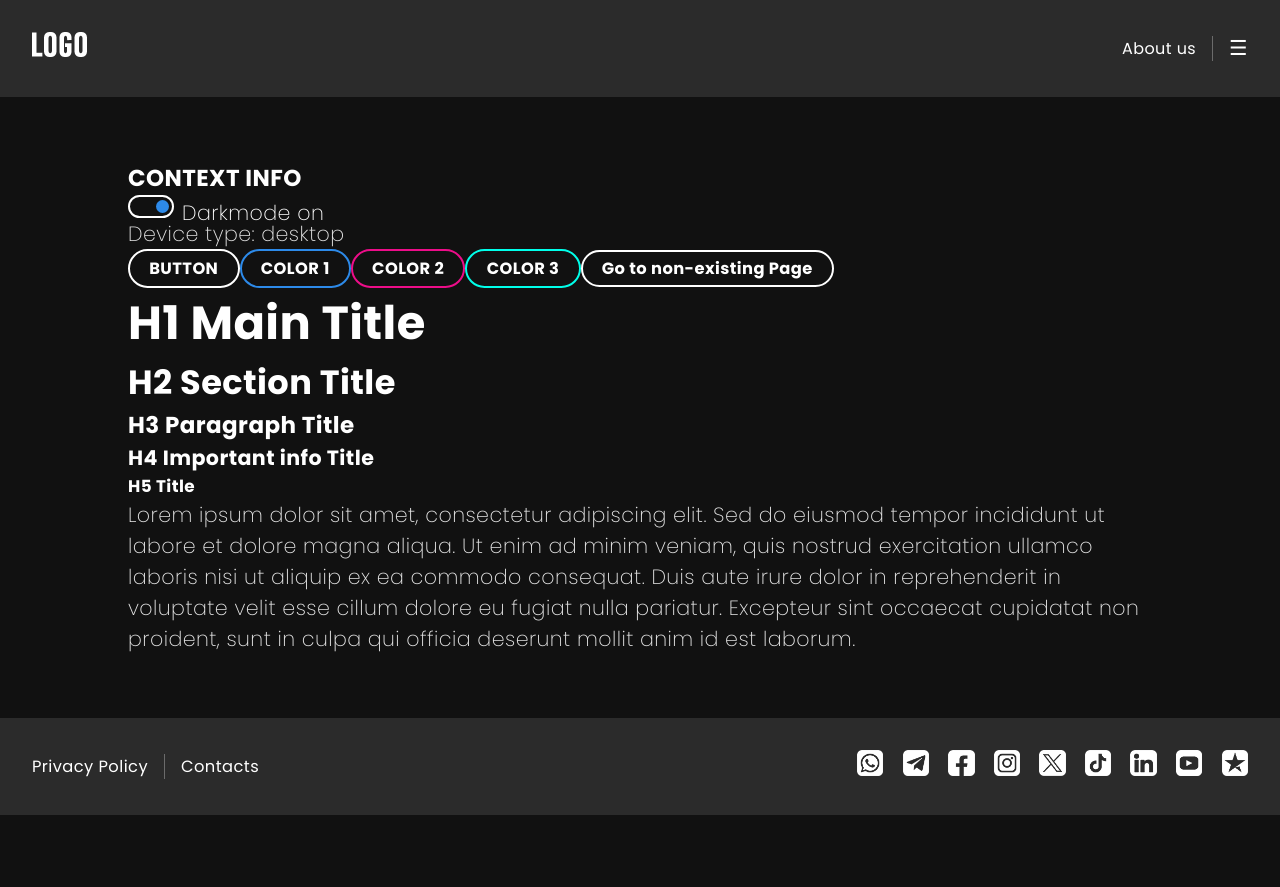
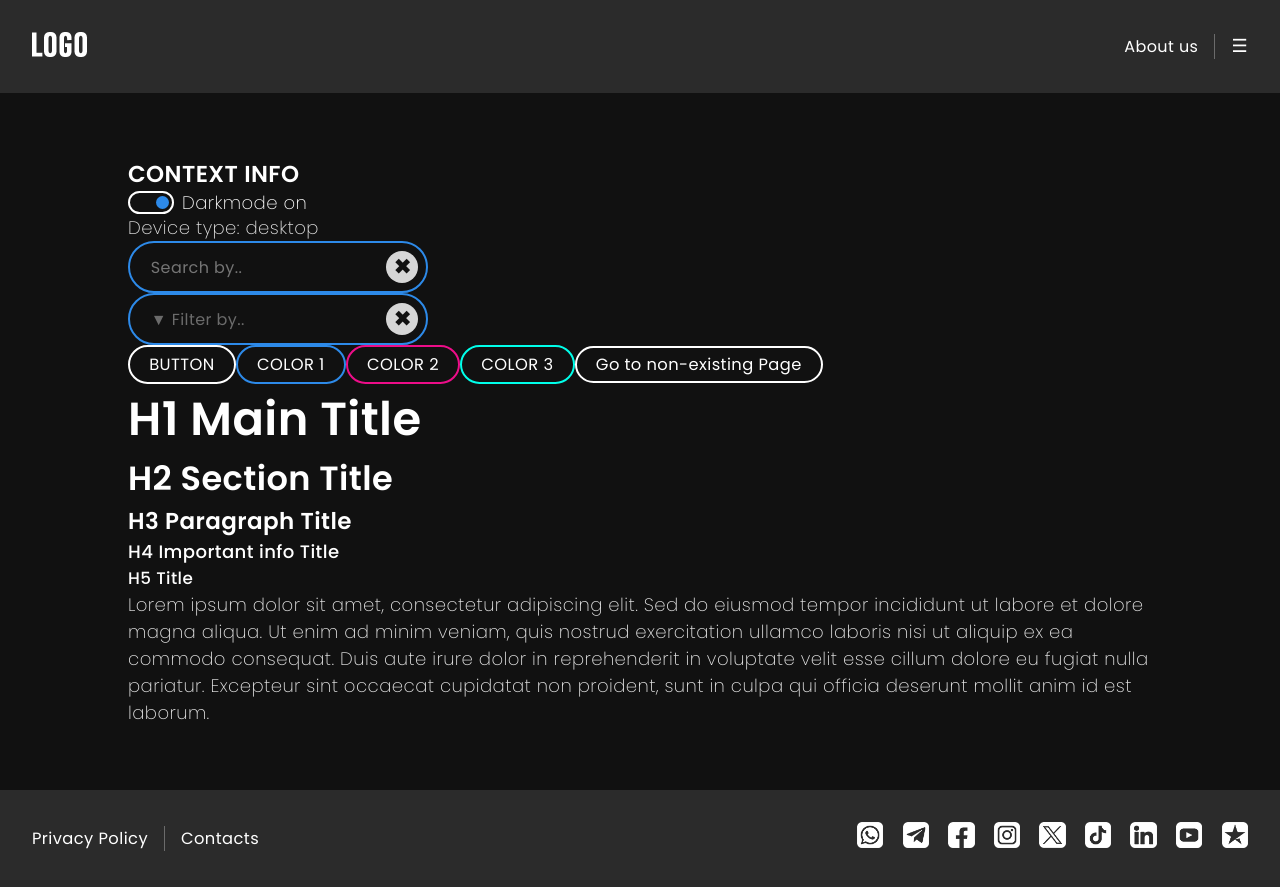
Before and after one commit to CamilloRosanio/next_react, a Next.js app: page / in a window 1280 px wide. Before the commit the page ends 815 px from the top, so only its background shows below. Built offline with nearby package versions, Linux system fonts and the light colour scheme.

Commit message:
SEARCHBAR + SELECT

```diff
--- a/assets/utilityFunctions.js
+++ b/assets/utilityFunctions.js
@@ -1,7 +1,28 @@
+/*******************************************************************
+# GENERAL
+*******************************************************************/
+
 // SCROLL TO TOP
 function toTop() {
     window.scrollTo({ top: 0, behavior: 'smooth' });
 }
+
+// DEBOUNCE
+function debounce(callback, delay) {
+    let timer;
+    return (value) => {
+        clearTimeout(timer);
+        timer = setTimeout(() => {
+            callback(value);
+        }, delay)
+    }
+}
+
+
+
+/*******************************************************************
+# CONTACT FORM
+*******************************************************************/
 
 // GET EMAIL
 function getEmail(emailData, emailEnc) {
@@ -21,14 +42,14 @@ function getPhone(phoneData, phoneEnc) {
     return phoneData.replaceAll(phoneEnc, '');
 }
 
-// VALIDATION ORARI PUBBLICO - ALL (testa se l'intero Object è vuoto)
+// VALIDATION - ORARI PUBBLICO - ALL (testa se l'intero Object è vuoto)
 function isValidDays(objOrari) {
     return Object.values(objOrari).every(array =>
         array.every(item => item.start === '' && item.end === '')
     );
 }
 
-// VALIDATION ORARI PUBBLICO - DAYS (testa se il singolo giorno presenta orari vuoti)
+// VALIDATION - ORARI PUBBLICO - DAYS (testa se il singolo giorno presenta orari vuoti)
 const isValidHours = (orariPubblico) => {
     return Object.entries(orariPubblico)
         .filter(([day, slots]) =>
@@ -42,7 +63,7 @@ const isValidHours = (orariPubblico) => {
         }, {});
 };
 
-// VALIDATION FASCE ORARIE
+// VALIDATION - FASCE ORARIE
 function allowedTime(allowedHours, gmtValue) {
 
     if (!allowedHours || Object.keys(allowedHours).length === 0) {
@@ -85,9 +106,14 @@ function allowedTime(allowedHours, gmtValue) {
 };
 
 
-// FUNCTIONS EXPORT
+
+/*******************************************************************
+# EXPORT
+*******************************************************************/
+
 export {
     toTop,
+    debounce,
     getEmail,
     getPhone,
     isValidHours,
--- a/components/CallUs.jsx
+++ b/components/CallUs.jsx
@@ -12,7 +12,7 @@ import { isValidHours, getPhone, allowedTime } from '../assets/utilityFunctions'
 
 
 // COMPONENTS
-import Button1 from '../layouts/Button1';
+import Button1 from '../layouts/Button';
 import ErrorMsg from '../layouts/ErrorMsg';
 
 
--- a/components/ContactForm.jsx
+++ b/components/ContactForm.jsx
@@ -13,7 +13,7 @@ import { toTop, getEmail } from '../assets/utilityFunctions';
 
 // COMPONENTS
 import Checkbox from '../layouts/Checkbox';
-import Button1 from '../layouts/Button1';
+import Button1 from '../layouts/Button';
 import ErrorMsg from '../layouts/ErrorMsg';
 
 
--- a/components/OpenMaps.jsx
+++ b/components/OpenMaps.jsx
@@ -17,7 +17,7 @@ const imgMapLight = '/map/mapLight.png';
 
 
 // COMPONENTS
-import Button1 from '../layouts/Button1';
+import Button1 from '../layouts/Button';
 
 
 // EXPORT
--- /dev/null
+++ b/layouts/RoundButton.jsx
@@ -0,0 +1,12 @@
+// COMPONENT EXPORT
+export default function RoundButton({ onClick, icon }) {
+    return <>
+
+        <p className="roundButton" onClick={onClick}>
+            <span className="checkMark">
+                <strong>{icon || '✚'}</strong>
+            </span>
+        </p>
+
+    </>
+}
--- /dev/null
+++ b/layouts/Searchbar.jsx
@@ -0,0 +1,52 @@
+// READY FOR CLIENT SIDE
+"use client";
+
+
+// UTILITY
+import { useEffect, useState, useCallback } from 'react';
+
+
+// ASSETS
+import { debounce } from '../assets/utilityFunctions';
+
+
+// COMPONENTS
+import RoundButton from './RoundButton';
+
+
+// EXPORT
+export default function Searchbar({ placeholder, onDebouncedChange, reset }) {
+
+    // USE-STATE
+    const [localValue, setLocalValue] = useState("");
+
+    // USE-CALLBACK
+    const debouncedChange = useCallback(
+        debounce((localValue) => {
+            onDebouncedChange(localValue);
+        }, 500),
+        [onDebouncedChange]
+    );
+
+    // USE-EFFECT
+    useEffect(() => {
+        debouncedChange(localValue);
+    }, [localValue, debouncedChange]);
+
+    return (
+        <div className="searchbar">
+            <input
+                type="text"
+                placeholder={placeholder}
+                className="searchbarInput"
+                value={localValue}
+                onChange={e => setLocalValue(e.target.value)}
+            />
+
+            {/* RESET BUTTON */}
+            <RoundButton
+                onClick={() => { reset(''); setLocalValue(''); }}
+            />
+        </div>
+    );
+}
--- /dev/null
+++ b/layouts/Select.jsx
@@ -0,0 +1,41 @@
+// COMPONENTS
+import RoundButton from "./RoundButton"
+
+
+// EXPORT
+export default function Select({ placeholder, options, value, setValue }) {
+
+    // NOTA: utilizzare solo come Select per filtri di ricerca e non come Field non controllato
+
+    return <>
+
+        <div className="selectContainer">
+
+            {/* OPTIONS */}
+            <select
+                onChange={e => setValue(e.target.value)}
+                value={value}
+                className={`select ${value ? 'on' : 'off'}`}
+            >
+                <option value=''>{placeholder || '▼ Filter by..'}</option>
+
+                {options ? options.map((option, index) => (
+                    <option
+                        key={index}
+                        value={option}
+                    >
+                        {option}
+                    </option>
+                ))
+
+                    :
+
+                    null
+                }
+            </select>
+
+            {/* RESET BUTTON */}
+            <RoundButton onClick={() => { setValue('') }} />
+        </div>
+    </>
+}
--- a/src/app/contacts/page.jsx
+++ b/src/app/contacts/page.jsx
@@ -8,7 +8,7 @@ import { toTop } from '../../../assets/utilityFunctions.js';
 
 
 // COMPONENTS
-import Button1 from "../../../layouts/Button1";
+import Button1 from "../../../layouts/Button";
 import ContactForm from "../../../components/ContactForm";
 import CallUs from "../../../components/CallUs";
 import OpenMaps from "../../../components/OpenMaps";
--- a/src/app/globals.css
+++ b/src/app/globals.css
@@ -29,6 +29,10 @@ a:-webkit-any-link {
   color: var(--color-primary);
 }
 
+input {
+  all: unset;
+}
+
 
 
 /*******************************************************************
@@ -48,9 +52,9 @@ a:-webkit-any-link {
   --typo-h1: calc(var(--typo-size) + calc(var(--typo-vw) *2));
   --typo-h2: calc(var(--typo-size) + var(--typo-vw));
   --typo-h3: calc(calc(var(--typo-size) *0.8) + calc(var(--typo-vw) /2));
-  --typo-h4: calc(calc(var(--typo-size) /2) + calc(var(--typo-vw) * 0.8));
+  --typo-h4: calc(calc(var(--typo-size) /2) + calc(var(--typo-vw) * 0.6));
   --typo-h5: calc(calc(var(--typo-size) /2) + calc(var(--typo-vw) *0.5));
-  --typo-p: calc(calc(var(--typo-size) /2) + calc(var(--typo-vw) *0.8));
+  --typo-p: calc(calc(var(--typo-size) /2) + calc(var(--typo-vw) *0.6));
   --typo-small: calc(calc(var(--typo-size) * 0.6) + calc(var(--typo-vw) *0.3));
 
 
@@ -59,7 +63,7 @@ a:-webkit-any-link {
   --container: 80%;
   --container-max: 1400px;
 
-  /* PALETTE - DARK MODE */
+  /* PALETTE - DEFAULT MODE */
   --color-primary: white;
   --color-secondary: rgb(228, 228, 228);
   --color-terziary: rgb(107, 107, 107);
@@ -71,6 +75,9 @@ a:-webkit-any-link {
   --color2: rgb(237, 13, 137);
   --color3: rgb(0, 255, 234);
   --hover-color: rgb(0, 255, 234);
+
+  --color-warning: rgb(226, 43, 67);
+  --color-success: rgb(28, 143, 89);
 }
 
 
@@ -85,22 +92,27 @@ a:-webkit-any-link {
 
 h1 {
   font-size: var(--typo-h1);
+  font-weight: 600;
 }
 
 h2 {
   font-size: var(--typo-h2);
+  font-weight: 600;
 }
 
 h3 {
   font-size: var(--typo-h3);
+  font-weight: 600;
 }
 
 h4 {
   font-size: var(--typo-h4);
+  font-weight: 500;
 }
 
 h5 {
   font-size: var(--typo-h5);
+  font-weight: 500;
 }
 
 p {
@@ -168,12 +180,31 @@ main {
 /****************************************** BUTTONS */
 
 .button {
+  line-height: normal;
   font-size: var(--typo-small);
-  font-weight: bold;
+  font-weight: 400;
   padding: calc(var(--space-unit) * 0.3) calc(var(--space-unit) * 1.2);
   border-radius: 50px;
   border: 2px solid;
   cursor: pointer;
+}
+
+.roundButton {
+  color: var(--bg-primary);
+  font-weight: 100;
+  border-radius: 100%;
+  background-color: rgb(214, 214, 214);
+  height: 2rem;
+  aspect-ratio: 1;
+  display: flex;
+  justify-content: center;
+  align-items: center;
+}
+
+.roundButton:hover {
+  cursor: pointer;
+  color: var(--bg-primary);
+  background-color: var(--color2);
 }
 
 /****************************************** INPUTS*/
@@ -343,6 +374,79 @@ nav .dropDown> :last-child {
   border: none;
   padding-bottom: 0;
   margin-bottom: 0;
+}
+
+
+
+/*******************************************************************
+# FILTERS + SEARCHBAR
+*******************************************************************/
+
+/****************************************** COMMON PROPERTIES */
+
+.searchbar .roundButton:hover,
+.selectContainer .roundButton:hover {
+  cursor: pointer;
+  color: var(--color-primary);
+  background-color: var(--color-warning);
+}
+
+/****************************************** SELECT */
+
+select {
+  all: unset;
+  display: flex;
+  align-items: center;
+}
+
+.selectContainer {
+  display: flex;
+  justify-content: space-between;
+  max-width: 300px;
+  padding: var(--space-unit-half) var(--typo-size);
+  padding-right: var(--space-unit-half);
+  border-radius: 35px;
+  border: 2px solid var(--color1);
+  background-color: var(--bg-primary);
+}
+
+.select {
+  cursor: pointer;
+  flex-grow: 1;
+  appearance: none;
+  font-size: var(--space-unit);
+  border: none;
+}
+
+.select.on {
+  color: var(--color-primary);
+
+}
+
+.select.off {
+  color: var(--color-terziary);
+  background-color: var(--bg-primary);
+}
+
+.select:focus {
+  outline: none;
+  border: none;
+}
+
+/****************************************** SEARCHBAR */
+
+.searchbar {
+  display: flex;
+  justify-content: space-between;
+  max-width: 300px;
+  padding: var(--space-unit-half) var(--typo-size);
+  padding-right: var(--space-unit-half);
+  border-radius: 35px;
+  border: 2px solid var(--color1);
+}
+
+.searchbarInput {
+  min-width: 85%;
 }
 
 
@@ -544,6 +648,7 @@ nav .dropDown> :last-child {
   align-items: center;
   gap: var(--space-unit-half);
   cursor: pointer;
+  line-height: 100%;
 }
 
 .toggle .toggleContainer {
@@ -573,7 +678,6 @@ nav .dropDown> :last-child {
 }
 
 .toggle p {
-  height: calc(var(--space-unit) + .5vh);
   color: var(--color-primary);
 }
 
--- a/src/app/page.jsx
+++ b/src/app/page.jsx
@@ -6,9 +6,12 @@
 import { useMainContext } from "../../contexts/MainContext";
 
 
-// ASSETS
-import Button1 from "../../layouts/Button1";
+// COMPONENTS
+import Searchbar from "../../layouts/Searchbar";
+import Select from "../../layouts/Select";
+import Button1 from "../../layouts/Button";
 import Toggle from "../../layouts/Toggle";
+import { useState } from "react";
 
 
 // EXPORT
@@ -17,9 +20,13 @@ export default function HomePage() {
   // DATA - CONTEXT
   const mainContext = useMainContext();
 
+  // USE-STATE
+  const [query, setQuery] = useState('');
+
   return <>
 
     <h3>{mainContext.listSymbol} CONTEXT INFO</h3>
+
     <Toggle
       value={mainContext.darkMode}
       setValue={mainContext.switchMode}
@@ -27,6 +34,19 @@ export default function HomePage() {
       textOff='Darkmode off'
     />
     <p>Device type: {mainContext.deviceType}</p>
+
+    <Searchbar
+      placeholder="Search by.."
+      onDebouncedChange={setQuery}
+      reset={setQuery}
+    />
+
+    <Select
+      placeholder='▼ Filter by..'
+    // options={'array'}
+    // value={'useState'}
+    // setValue={'setState'}
+    />
 
     < Button1
       text='button'
--- a/src/app/privacy-policy/page.jsx
+++ b/src/app/privacy-policy/page.jsx
@@ -13,7 +13,7 @@ import { toTop, getEmail } from '../../../assets/utilityFunctions.js';
 
 
 // COMPONENTS
-import Button1 from '../../../layouts/Button1';
+import Button1 from '../../../layouts/Button.jsx';
 
 
 // EXPORT
```
Also changed, not shown: layouts/Button.jsx (renamed from layouts/Button1.jsx).
